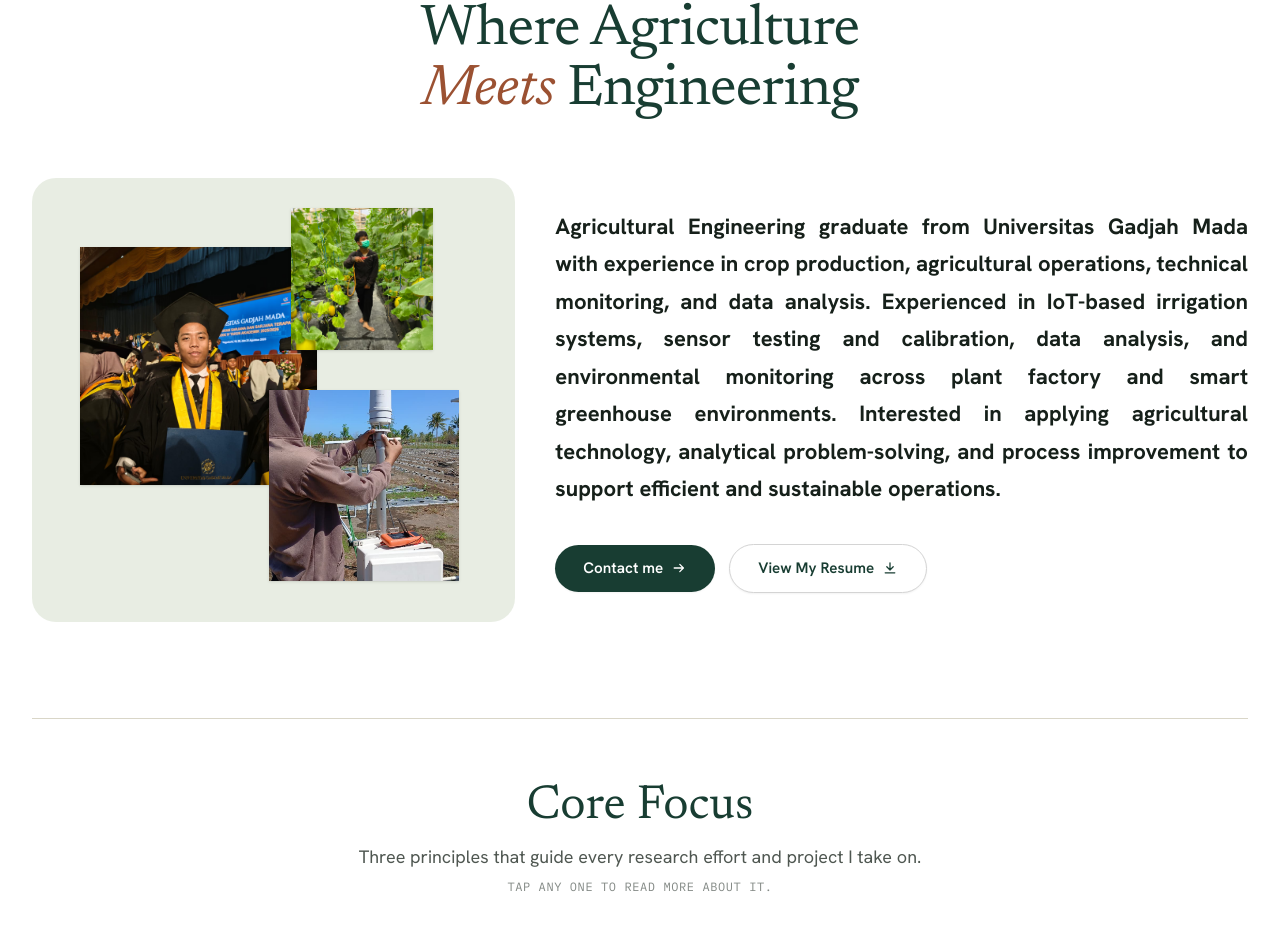
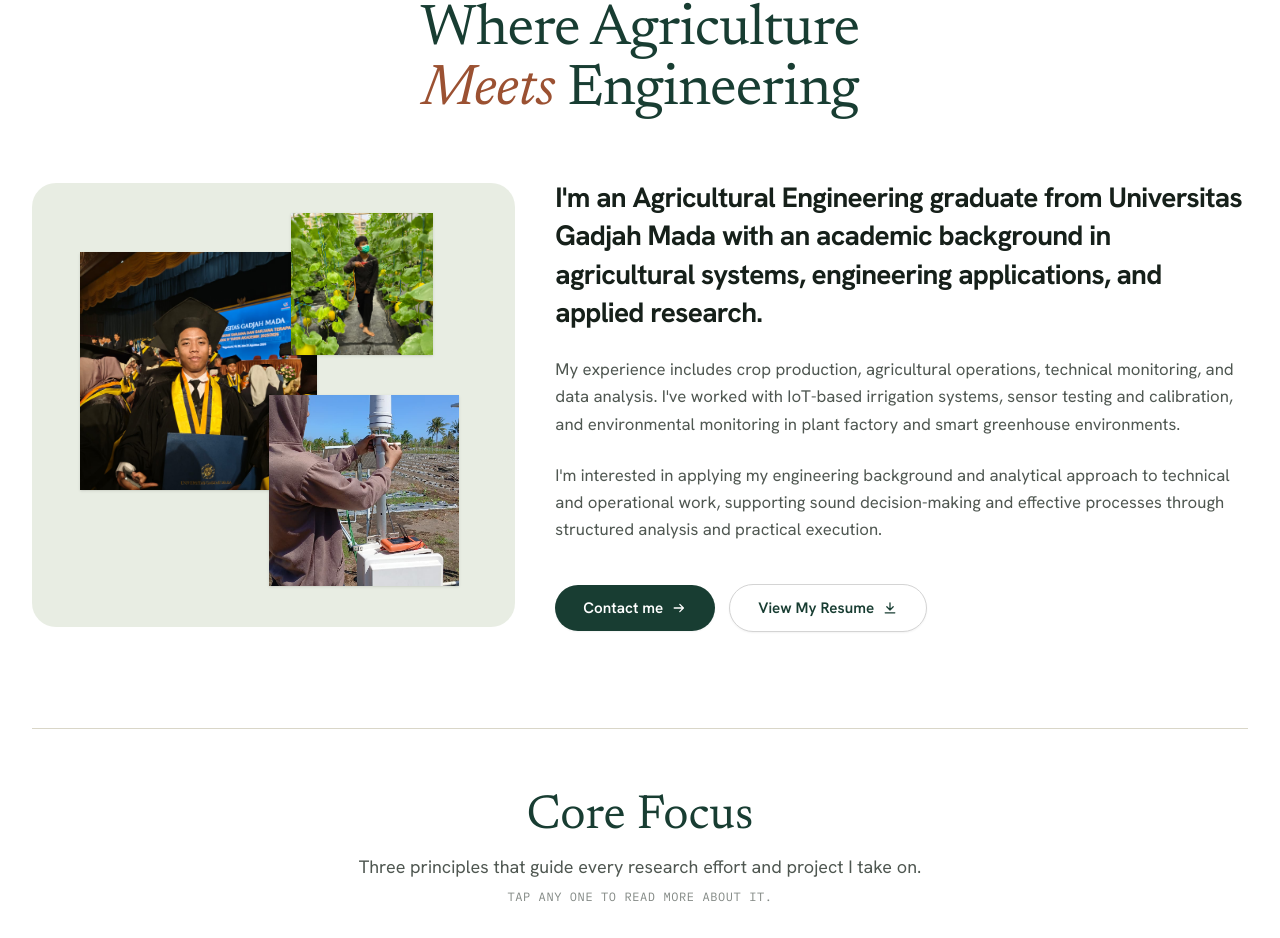
Before and after one commit to rizkiramadhan3864-beep/rizqi-portfolio, a React (Vite) app: page / in a window 1280 px wide. Shown: the part 987-1925 px from the top of the page. Built offline with nearby package versions, Linux system fonts and the light colour scheme.

Commit message:
feat(about): update about section with 3-paragraph format matching reference image

```diff
--- a/src/components/sections-intro.tsx
+++ b/src/components/sections-intro.tsx
@@ -236,11 +236,17 @@ export function About() {
             <AboutCollage />
           </div>
 
-          <div className="space-y-7 md:col-span-7" {...revealProps(160)}>
-            <p className="font-sans text-lg sm:text-xl lg:text-[1.38rem] font-bold leading-relaxed sm:leading-[1.7] text-justify text-[#16201A]">
-              Agricultural Engineering graduate from Universitas Gadjah Mada with experience in crop production, agricultural operations, technical monitoring, and data analysis. Experienced in IoT-based irrigation systems, sensor testing and calibration, data analysis, and environmental monitoring across plant factory and smart greenhouse environments. Interested in applying agricultural technology, analytical problem-solving, and process improvement to support efficient and sustainable operations.
+          <div className="space-y-6 md:col-span-7" {...revealProps(160)}>
+            <p className="font-sans text-2xl font-bold leading-snug tracking-tight text-[#16201A] sm:text-[1.75rem]">
+              I'm an Agricultural Engineering graduate from Universitas Gadjah Mada with an academic background in agricultural systems, engineering applications, and applied research.
             </p>
-            <div className="flex flex-wrap items-center gap-3.5 pt-2">
+            <p className="text-base leading-relaxed text-ink-soft sm:text-[1.05rem]">
+              My experience includes crop production, agricultural operations, technical monitoring, and data analysis. I've worked with IoT-based irrigation systems, sensor testing and calibration, and environmental monitoring in plant factory and smart greenhouse environments.
+            </p>
+            <p className="text-base leading-relaxed text-ink-soft sm:text-[1.05rem]">
+              I'm interested in applying my engineering background and analytical approach to technical and operational work, supporting sound decision-making and effective processes through structured analysis and practical execution.
+            </p>
+            <div className="flex flex-wrap items-center gap-3.5 pt-4">
               <a
                 href="#contact"
                 className="inline-flex items-center justify-center gap-2 rounded-full bg-forest px-7 py-3 text-[0.95rem] font-semibold text-white shadow-xs transition-all duration-300 hover:bg-forest-deep active:scale-95"
```
